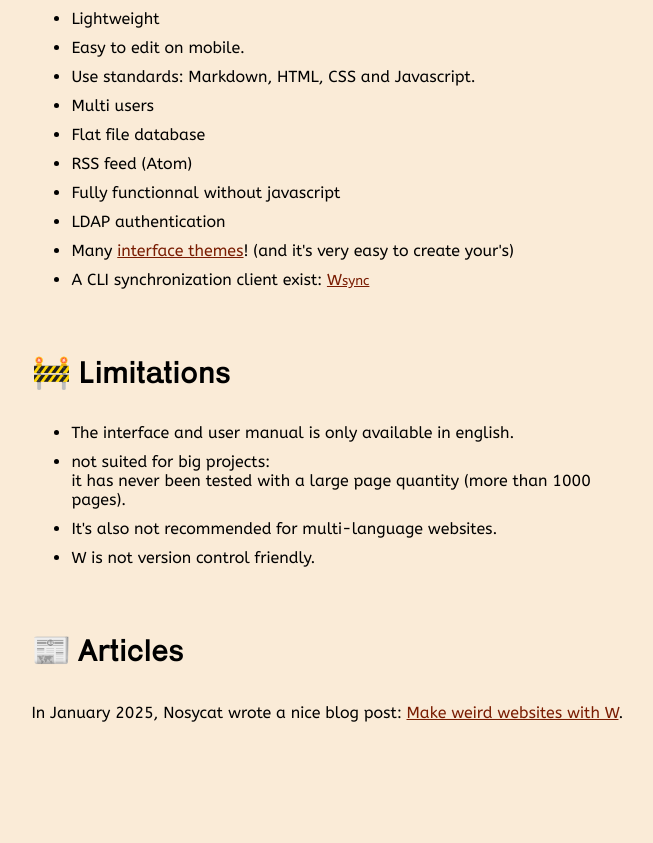
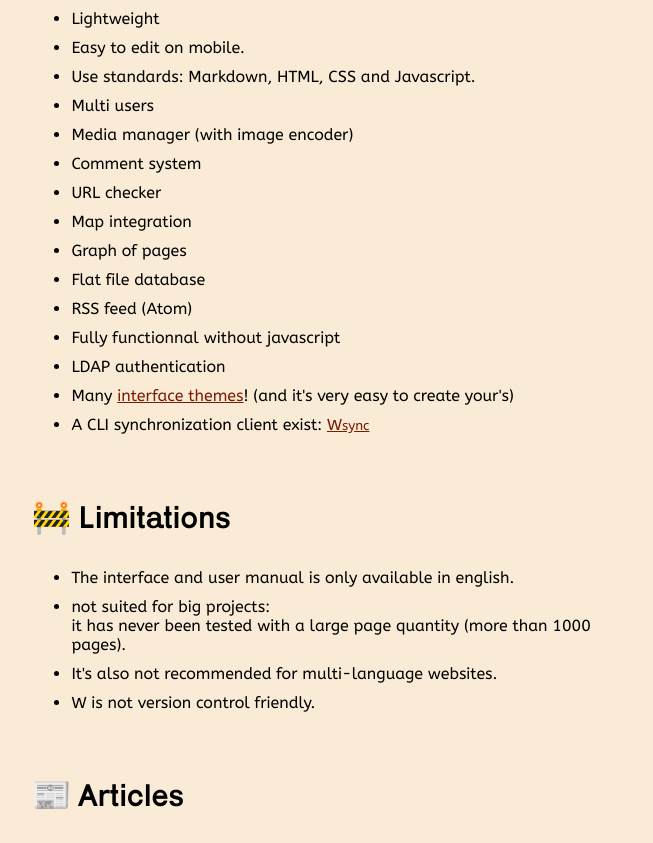
Before and after one commit to vincent-peugnet/wcms-website, a plain HTML site: page index.html in a window 1280 px wide. Shown: the part 1180-2023 px from the top of the page, without its empty margins (7-660 px from the left). Drawn offline with Linux system fonts and the light colour scheme.

Commit message:
add some features to highlights

```diff
--- a/index.html
+++ b/index.html
@@ -90,6 +90,11 @@
 				<li>Easy to edit on mobile.</li>
 				<li>Use standards: Markdown, HTML, CSS and Javascript.</li>
 				<li>Multi users</li>
+				<li>Media manager (with image encoder)</li>
+				<li>Comment system</li>
+				<li>URL checker</li>
+				<li>Map integration</li>
+				<li>Graph of pages</li>
 				<li>Flat file database</li>
 				<li>RSS feed (Atom)</li>
 				<li>Fully functionnal without javascript</li>
```
